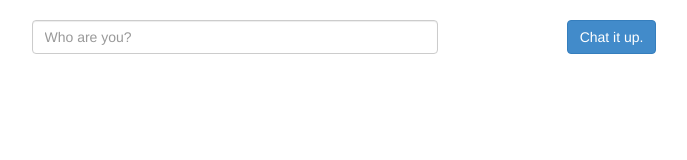
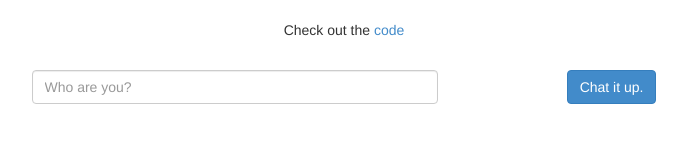
Before and after one commit to derrickshowers/nodechat, a website: page public/index.html in a window 1280 px wide. Shown: the whole page, without its empty margins (296-983 px from the left). Drawn offline with nearby package versions, Linux system fonts and the light colour scheme; no server answers.

Commit message:
adding links to github and update README

```diff
--- a/public/index.html
+++ b/public/index.html
@@ -38,6 +38,12 @@
 </head>
 
 <body>
+  <br />
+  <div class="row">
+    <div class="col-xs-12" style="text-align:center">
+      <p>Check out the <a target="_blank" href="https://github.com/derrickshowers/nodechat">code</a></p>
+    </div>
+  </div>
   <br />
   <div class="row">
     <div class="col-xs-10 col-md-4 col-md-offset-3">
```
Also changed, not shown: README.md.
